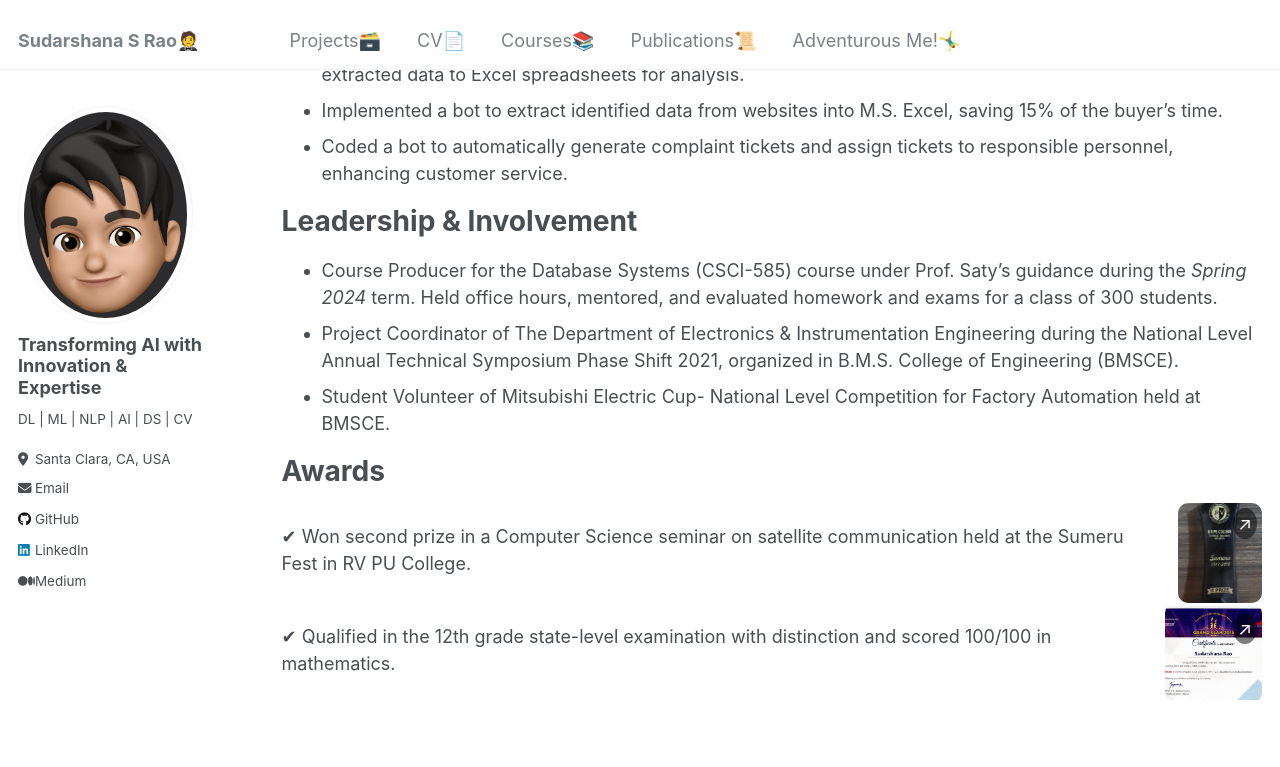
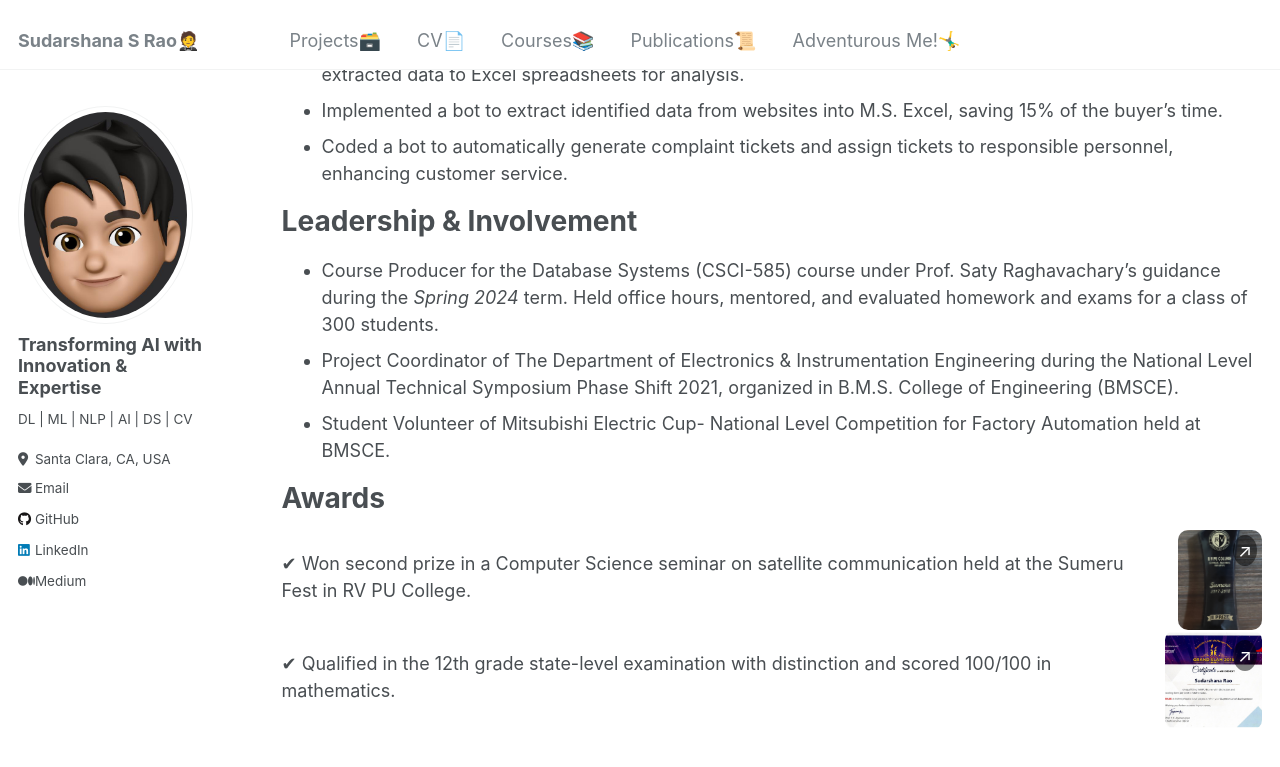
Before and after one commit to SudarshanaSRao/SudarshanaSRao.github.io, a Jekyll site: the page built from _pages/cv.md, in a window 1280 px wide and 900 px high, scrolled down 2076 px. Shown: the top 767 px of the window. Built offline with Jekyll 4.4.1, drawn with Linux system fonts in a browser that asks for light colours.

Commit message:
Update cv.md

```diff
--- a/_pages/cv.md
+++ b/_pages/cv.md
@@ -473,7 +473,7 @@ _{October 2022-May 2023}_ (**Apple** funded project)
 
 Leadership & Involvement
 ==================
-* Course Producer for the Database Systems (CSCI-585) course under Prof. Saty's guidance during the _Spring 2024_ term. Held office hours, mentored, and evaluated homework and exams for a class of 300 students.
+* Course Producer for the Database Systems (CSCI-585) course under Prof. Saty Raghavachary's guidance during the _Spring 2024_ term. Held office hours, mentored, and evaluated homework and exams for a class of 300 students.
 * Project Coordinator of The Department of Electronics & Instrumentation Engineering during the National Level Annual Technical Symposium Phase Shift 2021, organized in B.M.S. College of Engineering (BMSCE).
 * Student Volunteer of Mitsubishi Electric Cup- National Level Competition for Factory Automation held at BMSCE.
 
```
